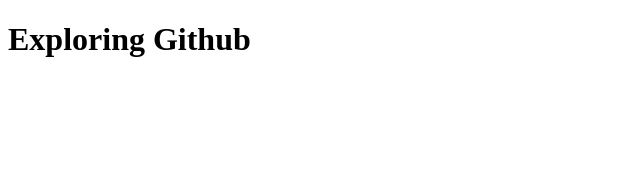
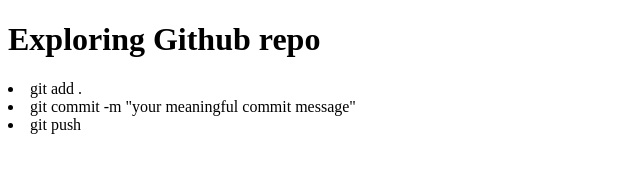
Before and after one commit to HabibaMim/my-second-github, a plain HTML site: page index.html in a window 1280 px wide. Shown: the whole page, without its empty margins (0-640 px from the left). Drawn offline with Linux system fonts and the light colour scheme.

Commit message:
added commands to push changes to github

```diff
--- a/index.html
+++ b/index.html
@@ -6,6 +6,9 @@
     <title>Exploring Github</title>
 </head>
 <body>
-    <h1>Exploring Github</h1>
+    <h1>Exploring Github repo</h1>
+    <li>git add .</li>
+    <li>git commit -m "your meaningful commit message"</li>
+    <li>git push</li>
 </body>
 </html>
```
